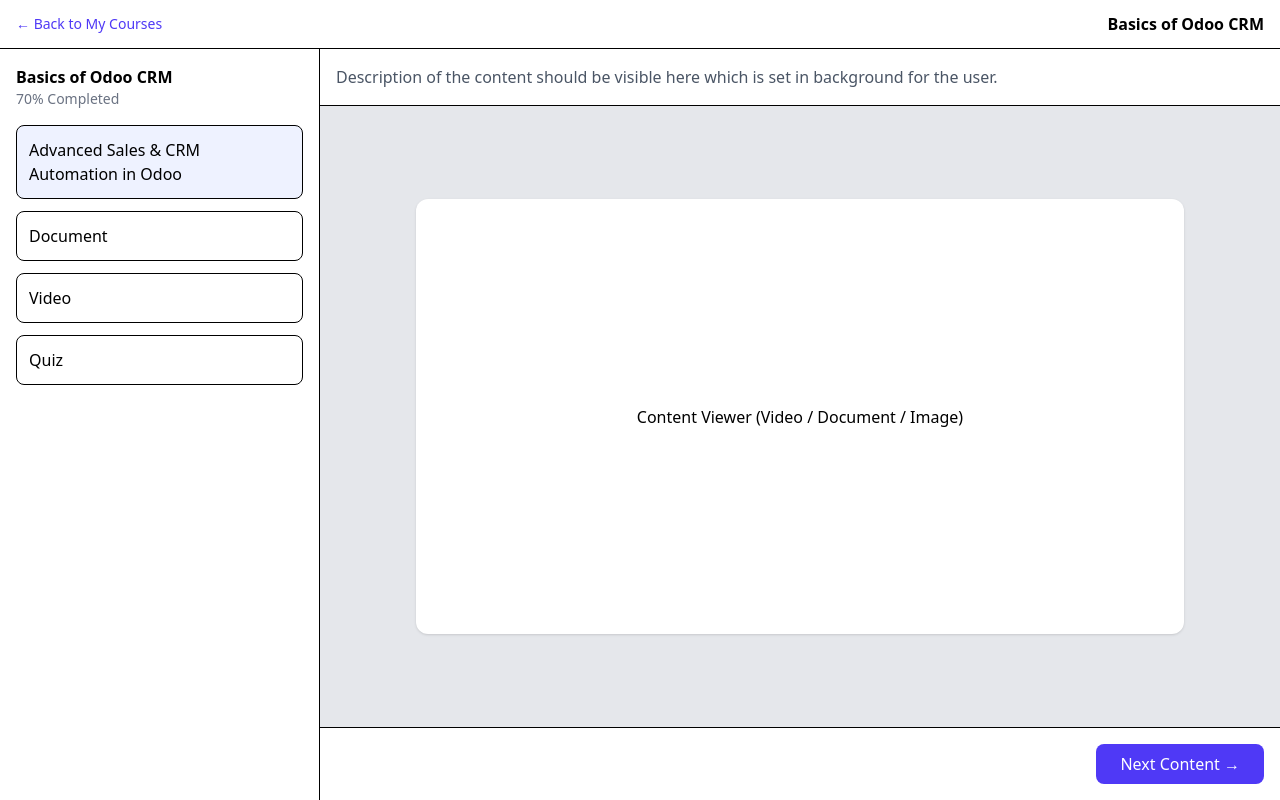
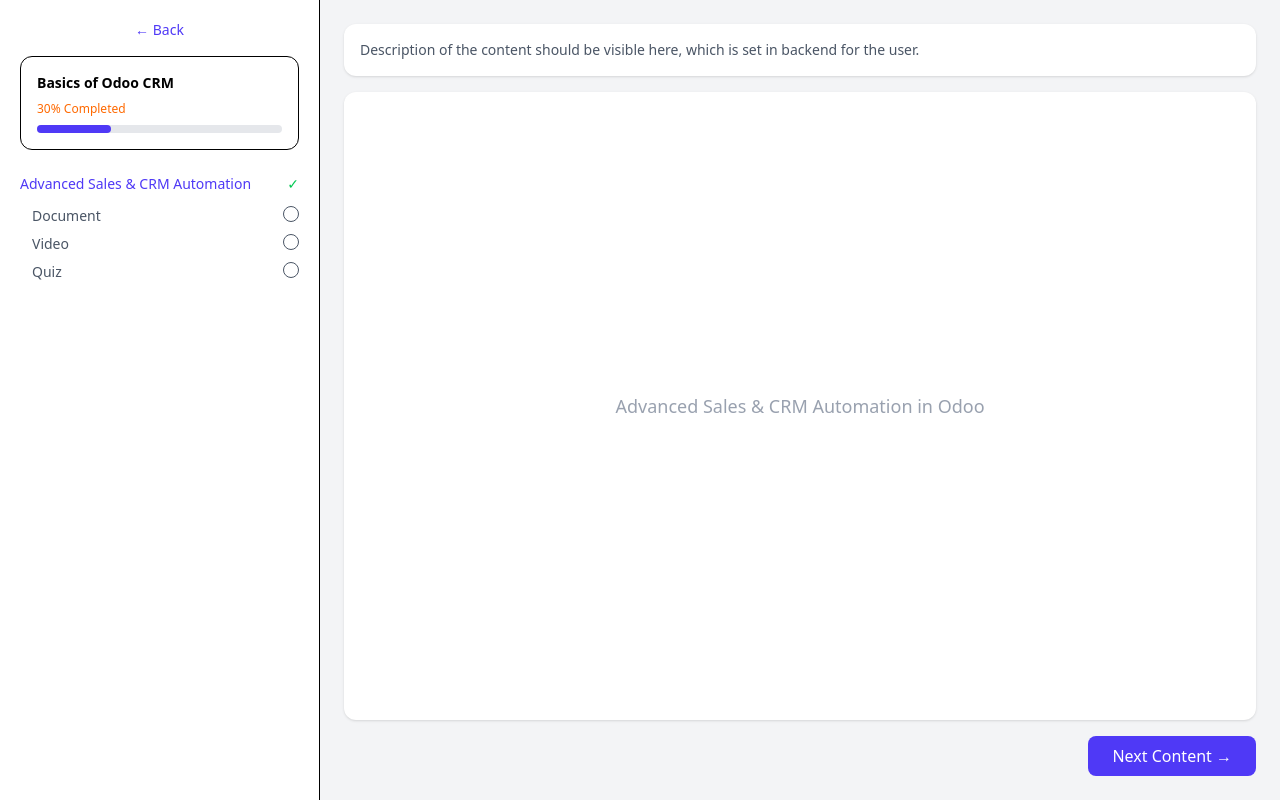
Before and after one commit to aravinthbalu15/E-learning, a React (Vite) app in the folder front-end/: page /lesson-player in a window 1280 px wide. Built offline with nearby package versions, Linux system fonts and the light colour scheme.

Commit message:
course overview page is done

```diff
--- a/front-end/src/pages/course/CoursePage.jsx
+++ b/front-end/src/pages/course/CoursePage.jsx
@@ -8,11 +8,10 @@ export default function CoursePage() {
   return (
     <div className="min-h-screen bg-gray-100">
 
-      {/* COURSE HEADER */}
+      {/* HEADER */}
       <div className="bg-gradient-to-r from-purple-500 to-indigo-600 text-white py-8 px-6">
         <div className="max-w-7xl mx-auto flex flex-col lg:flex-row justify-between gap-6">
 
-          {/* LEFT INFO */}
           <div className="flex gap-5 items-center">
             <div className="w-24 h-24 bg-white/20 rounded-xl"></div>
 
@@ -26,43 +25,30 @@ export default function CoursePage() {
               </h1>
 
               <p className="text-white/90 mt-2 max-w-xl">
-                Master the fundamentals of relationship management and sales
-                pipeline automation using the Odoo framework.
+                Master CRM and sales pipeline automation using Odoo.
               </p>
             </div>
           </div>
 
-          {/* RIGHT PROGRESS CARD */}
-          <div className="bg-white/20 backdrop-blur-md rounded-xl p-5 w-full lg:w-80">
+          <div className="bg-white/20 rounded-xl p-5 w-full lg:w-80">
             <p className="text-sm mb-2">30% Completed</p>
 
             <div className="w-full bg-white/30 h-2 rounded-full mb-4">
-              <div className="bg-green-400 h-2 rounded-full w-[30%]"></div>
+              <div className="bg-green-400 h-2 rounded-full w-[30%]" />
             </div>
 
             <div className="grid grid-cols-3 text-center text-sm">
-              <div>
-                <p className="font-semibold text-lg">4</p>
-                <p>Content</p>
-              </div>
-              <div>
-                <p className="font-semibold text-lg">2</p>
-                <p>Completed</p>
-              </div>
-              <div>
-                <p className="font-semibold text-lg">2</p>
-                <p>Incomplete</p>
-              </div>
+              <div><p className="font-semibold text-lg">4</p><p>Content</p></div>
+              <div><p className="font-semibold text-lg">2</p><p>Completed</p></div>
+              <div><p className="font-semibold text-lg">2</p><p>Incomplete</p></div>
             </div>
           </div>
 
         </div>
       </div>
 
-      {/* CONTENT */}
+      {/* TABS */}
       <div className="max-w-7xl mx-auto px-6 py-6">
-
-        {/* TABS */}
         <div className="flex gap-6 border-b mb-6">
           <button
             onClick={() => setActiveTab("overview")}
@@ -89,7 +75,6 @@ export default function CoursePage() {
 
         {activeTab === "overview" && <CourseOverviewTab />}
         {activeTab === "reviews" && <CourseReviewsTab />}
-
       </div>
     </div>
   );
--- a/front-end/src/pages/lesson/LessonPlayer.jsx
+++ b/front-end/src/pages/lesson/LessonPlayer.jsx
@@ -4,79 +4,93 @@ export default function LessonPlayer() {
   const navigate = useNavigate();
 
   return (
-    <div className="h-screen flex flex-col bg-gray-100">
+    <div className="min-h-screen flex bg-gray-100">
 
-      {/* TOP BAR */}
-      <div className="bg-white border-b px-4 py-3 flex justify-between items-center">
+      {/* SIDEBAR */}
+      <div className="w-80 bg-white border-r p-5 flex flex-col">
+
+        {/* BACK */}
         <button
-          onClick={() => navigate("/course")}
-          className="text-sm font-medium text-indigo-600"
+          onClick={() => navigate(-1)}
+          className="text-indigo-600 text-sm mb-4"
         >
-          ← Back to My Courses
+          ← Back
         </button>
 
-        <h2 className="font-semibold">Basics of Odoo CRM</h2>
+        {/* COURSE CARD */}
+        <div className="border rounded-xl p-4 mb-6">
+          <h3 className="font-semibold text-sm mb-2">
+            Basics of Odoo CRM
+          </h3>
+
+          <p className="text-xs text-orange-500 mb-2">
+            30% Completed
+          </p>
+
+          <div className="w-full bg-gray-200 h-2 rounded-full">
+            <div className="bg-indigo-600 h-2 rounded-full w-[30%]"></div>
+          </div>
         </div>
 
-      {/* MAIN */}
-      <div className="flex flex-1 overflow-hidden">
+        {/* LESSON LIST */}
+        <div className="space-y-3 text-sm">
 
-        {/* SIDEBAR */}
-        <div className="w-80 bg-white border-r p-4 overflow-y-auto">
-
-          <div className="mb-4">
-            <h3 className="font-semibold">Basics of Odoo CRM</h3>
-            <p className="text-sm text-gray-500">70% Completed</p>
+          <div className="flex justify-between items-center">
+            <span className="text-indigo-600 font-medium">
+              Advanced Sales & CRM Automation
+            </span>
+            <span className="text-green-500">✓</span>
           </div>
 
-          <div className="space-y-3">
+          {/* ATTACHMENTS */}
+          <div className="ml-3 space-y-2 text-gray-600">
+            <p className="flex justify-between">
+              Document
+              <span className="w-4 h-4 border rounded-full"></span>
+            </p>
 
-            <div className="border rounded-lg p-3 bg-indigo-50">
-              Advanced Sales & CRM Automation in Odoo
-            </div>
+            <p className="flex justify-between">
+              Video
+              <span className="w-4 h-4 border rounded-full"></span>
+            </p>
 
-            <div className="border rounded-lg p-3">
-              Document
-            </div>
-
-            <div className="border rounded-lg p-3">
-              Video
-            </div>
-
-            <div className="border rounded-lg p-3">
+            <p className="flex justify-between">
               Quiz
+              <span className="w-4 h-4 border rounded-full"></span>
+            </p>
           </div>
 
         </div>
+
       </div>
 
-        {/* CONTENT AREA */}
-        <div className="flex-1 flex flex-col">
+      {/* RIGHT PLAYER */}
+      <div className="flex-1 flex flex-col p-6">
 
-          {/* DESCRIPTION */}
-          <div className="bg-white border-b p-4">
-            <p className="text-gray-600">
-              Description of the content should be visible here which is set
-              in background for the user.
+        {/* DESCRIPTION HEADER */}
+        <div className="bg-white rounded-xl shadow-sm p-4 mb-4">
+          <p className="text-sm text-gray-600">
+            Description of the content should be visible here,
+            which is set in backend for the user.
           </p>
         </div>
 
-          {/* VIEWER */}
-          <div className="flex-1 flex items-center justify-center bg-gray-200">
-            <div className="w-[80%] h-[70%] bg-white rounded-xl shadow flex items-center justify-center">
-              Content Viewer (Video / Document / Image)
-            </div>
+        {/* PLAYER AREA */}
+        <div className="bg-white rounded-xl shadow-sm flex-1 flex items-center justify-center">
+          <h2 className="text-gray-400 text-lg">
+            Advanced Sales & CRM Automation in Odoo
+          </h2>
         </div>
 
         {/* NEXT BUTTON */}
-          <div className="bg-white border-t p-4 flex justify-end">
-            <button className="bg-indigo-600 text-white px-6 py-2 rounded-lg">
+        <div className="flex justify-end mt-4">
+          <button className="bg-indigo-600 text-white px-6 py-2 rounded-lg hover:bg-indigo-700">
             Next Content →
           </button>
         </div>
 
       </div>
-      </div>
+
     </div>
   );
 }
```
Lines whose indentation alone changed are shown as unchanged.
